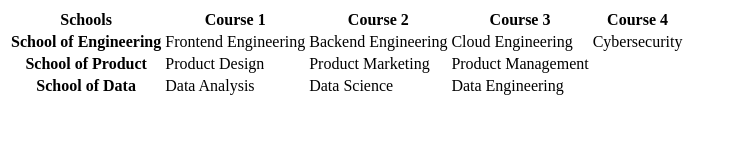
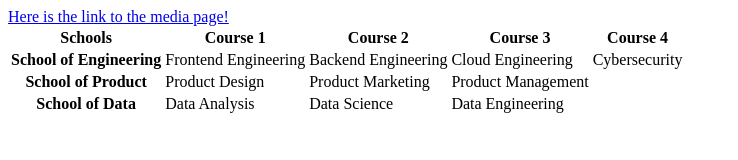
Before and after one commit to Toluwani-1234/AltSchool, a plain HTML site: page HTML Assignment 2/table.html in a window 1280 px wide. Shown: the whole page, without its empty margins (0-738 px from the left). Drawn offline with Linux system fonts and the light colour scheme.

Commit message:
No commit message

```diff
--- a/HTML Assignment 2/table.html
+++ b/HTML Assignment 2/table.html
@@ -13,6 +13,7 @@ Second page is a page where you use all the media element existing in html to cr
 
 table.html and media.html
     -->
+<a href="media.html">Here is the link to the media page!</a>
     <table>
       <thead>
         <tr>
```
